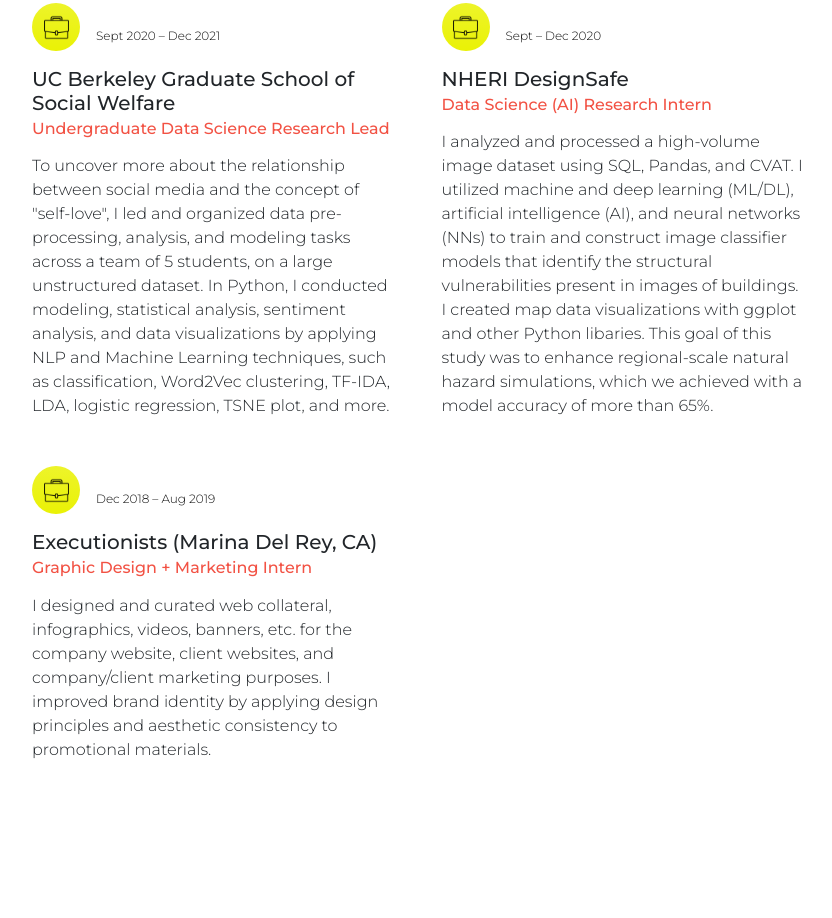
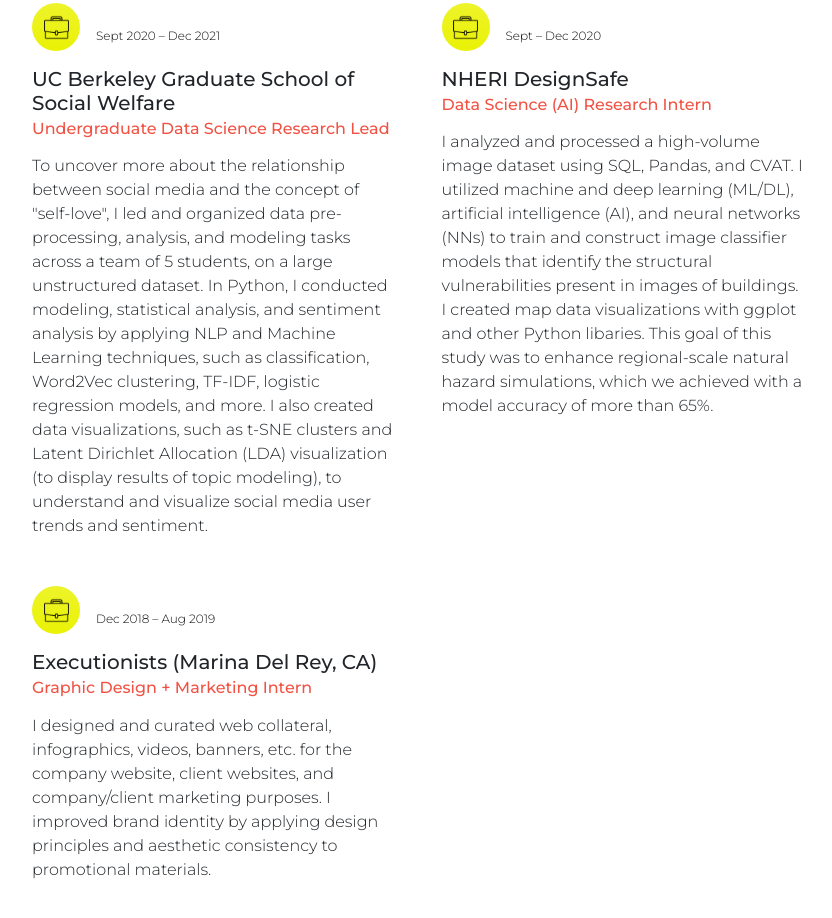
Before and after one commit to acruz101/acruz101.github.io, a website: page index.html in a window 1280 px wide. Shown: the part 1334-2252 px from the top of the page, without its empty margins (359-1191 px from the left). Drawn offline with nearby package versions, Linux system fonts and the light colour scheme.

Commit message:
update experience description

```diff
--- a/index.html
+++ b/index.html
@@ -97,7 +97,7 @@
                                     <div class="badge  text-black fw-light mx-1 mb-3">Sept 2020 – Dec 2021</div>
                                     <p class="h5 mb-1">UC Berkeley Graduate School of Social Welfare</p>
                                     <h6 class="text-orange mb-3">Undergraduate Data Science Research Lead</h6>
-                                    <p class="fw-light mb-0">To uncover more about the relationship between social media and the concept of "self-love", I led and organized data pre-processing, analysis, and modeling tasks across a team of 5 students, on a large unstructured dataset. In Python, I conducted modeling, statistical analysis, sentiment analysis, and data visualizations by applying NLP and Machine Learning techniques, such as classification, Word2Vec clustering, TF-IDA, LDA, logistic regression, TSNE plot, and more.</p>
+                                    <p class="fw-light mb-0">To uncover more about the relationship between social media and the concept of "self-love", I led and organized data pre-processing, analysis, and modeling tasks across a team of 5 students, on a large unstructured dataset. In Python, I conducted modeling, statistical analysis, and sentiment analysis by applying NLP and Machine Learning techniques, such as classification, Word2Vec clustering, TF-IDF, logistic regression models, and more. I also created data visualizations, such as t-SNE clusters and Latent Dirichlet Allocation (LDA) visualization (to display results of topic modeling), to understand and visualize social media user trends and sentiment.</p>
                                 </div>
                                 <div class="container-special col mb-5 h-100">
                                     <div class="feature bg-neon bg-gradient text-white rounded-circle mb-3"><img src="assets/suitcase-2.png" width="25"></img></div>
```
